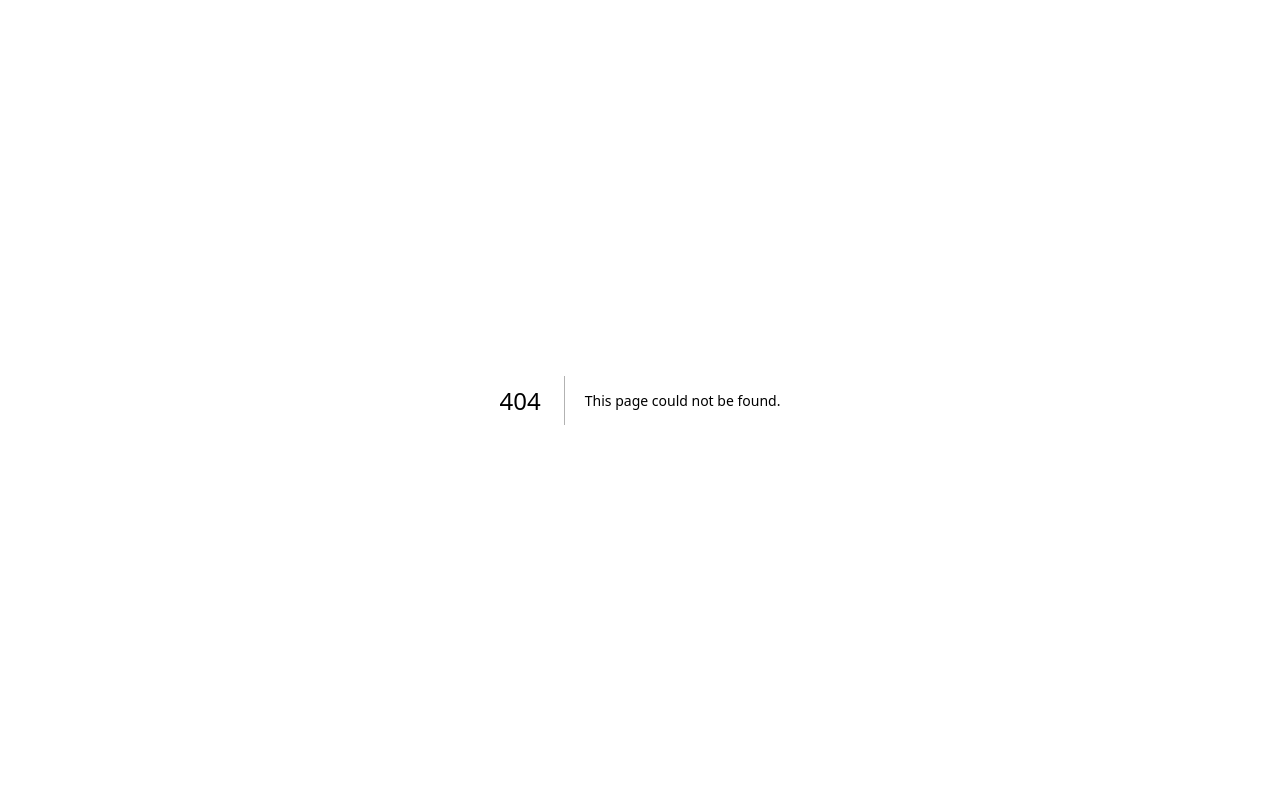
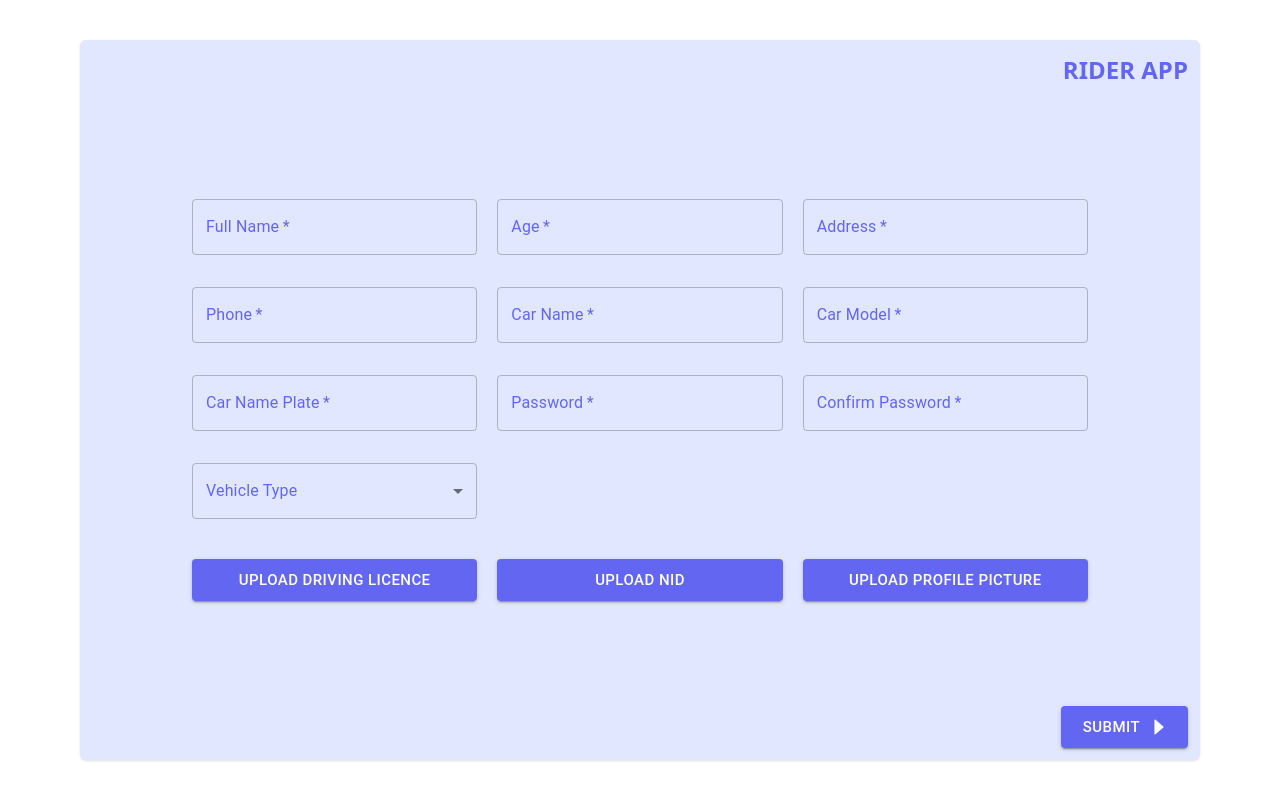
Before and after one commit to soumik9/rider-app, a Next.js app in the folder client/: page /join-as-rider in a window 1280 px wide. Before the commit this address had no page. Built offline with nearby package versions, Linux system fonts and the light colour scheme.

Commit message:
join rider page design

```diff
--- a/client/package.json
+++ b/client/package.json
@@ -22,6 +22,7 @@
     "postcss": "^8.4.21",
     "react": "18.2.0",
     "react-dom": "18.2.0",
+    "react-icons": "^4.8.0",
     "tailwindcss": "^3.2.7",
     "typescript": "5.0.2"
   },
--- /dev/null
+++ b/client/src/components/CardLayout.tsx
@@ -0,0 +1,25 @@
+import React from 'react'
+
+type Props = {
+    children: React.ReactNode
+}
+
+const CardLayout = ({ children }: Props) => {
+    return (
+        <div className='container'>
+            <div className="flex items-center justify-center h-screen w-full">
+                <div className='bg-indigo-100 h-[90vh] w-full rounded-md shadow flex flex-col items-center justify-center relative'>
+
+                    {children}
+
+                    <div className='absolute top-3 right-3'>
+                        <h1 className='text-[24px] uppercase font-semibold text-indigo-500'>Rider App</h1>
+                    </div>
+
+                </div>
+            </div>
+        </div>
+    )
+}
+
+export default CardLayout
--- /dev/null
+++ b/client/src/hooks/helper.tsx
@@ -0,0 +1,7 @@
+
+export const handleFileChange = (setFile: any, e?: any, ) => {
+    const files = e.target.files;
+    if (files.length > 0) {
+        setFile(files[0]);
+    }
+  };
--- /dev/null
+++ b/client/src/pages/join-as-rider.tsx
@@ -0,0 +1,12 @@
+import JoinAsRider from '@views/Join/JoinAsRider'
+import React from 'react'
+
+const JoinPage = () => {
+  return (
+    <>
+        <JoinAsRider />
+    </>
+  )
+}
+
+export default JoinPage
--- a/client/src/styles/globals.css
+++ b/client/src/styles/globals.css
@@ -1,3 +1,38 @@
 @tailwind base;
 @tailwind components;
 @tailwind utilities;
+
+.container {
+  @apply 3xl:px-[375px] xll:px-[135px] lg:px-[80px] md:px-[40px] px-[20px] mx-auto max-w-full;
+}
+
+.f-center {
+  @apply flex justify-center items-start;
+}
+
+.trans {
+  @apply transition ease-in-out duration-300;
+}
+
+.MuiTextField-root:focus-within .MuiOutlinedInput-notchedOutline {
+  border-color: rgb(99 102 241 / var(--tw-border-opacity));
+}
+
+.MuiTextField-root .MuiOutlinedInput-root {
+  color: rgb(99 102 241 / var(--tw-border-opacity));
+}
+
+.MuiTextField-root .MuiInputLabel-root {
+  color: rgb(99 102 241 / var(--tw-border-opacity));
+}
+
+.MuiTextField-root .MuiOutlinedInput-root:hover .MuiOutlinedInput-notchedOutline,
+.MuiTextField-root .MuiOutlinedInput-root.Mui-focused .MuiOutlinedInput-notchedOutline {
+  border-color: rgb(99 102 241 / var(--tw-border-opacity));
+}
+
+input[type="number"]::-webkit-inner-spin-button,
+input[type="number"]::-webkit-outer-spin-button {
+  -webkit-appearance: none;
+  margin: 0;
+}
--- a/client/src/views/Home/Home.tsx
+++ b/client/src/views/Home/Home.tsx
@@ -1,11 +1,37 @@
+import CardLayout from '@components/CardLayout'
+import { Button } from '@mui/material'
+import { useRouter } from 'next/router'
 import React from 'react'
+import { AiFillCaretRight } from 'react-icons/ai'
 
-type Props = {}
+const Home = () => {
 
-const Home = (props: Props) => {
-  return (
-    <div>Home</div>
-  )
+    const router = useRouter();
+
+    return (
+        <CardLayout>
+            <div className='flex flex-col gap-y-5'>
+                <Button
+                    variant="outlined"
+                    size="large"
+                    endIcon={<AiFillCaretRight />}
+                    className='!border-indigo-500 !text-indigo-500'
+                    onClick={() => router.push('/join-as-rider')}
+                >
+                    Join as a rider
+                </Button>
+                <Button
+                    variant="contained"
+                    size="large"
+                    endIcon={<AiFillCaretRight />}
+                    className='!bg-indigo-500'
+                    onClick={() => router.push('/join')}
+                >
+                    Join as a Driving Lesson Learner.
+                </Button>
+            </div>
+        </CardLayout>
+    )
 }
 
 export default Home
--- /dev/null
+++ b/client/src/views/Join/JoinAsRider.tsx
@@ -0,0 +1,196 @@
+import CardLayout from '@components/CardLayout'
+import React, { ChangeEvent, useState } from 'react'
+import { InputLabel, MenuItem, Select, FormControl, TextField, SelectChangeEvent, Button } from '@mui/material';
+import { AiFillCaretRight } from 'react-icons/ai';
+
+const JoinAsRider = () => {
+
+  const [vType, setVType] = useState<any>('');
+  const [dlFile, setFDlFile] = useState<any>('');
+  const [nidFile, setNidFile] = useState<any>('');
+  const [ppFile, setPPFile] = useState<any>('');
+
+  const [input, setInput] = useState({
+    name: '', age: '', address: '', phone: '', dlImg: '', nid: '', img: '', carName: '', carModel: '', namePlate: '', password: '', confirmPassword: '', vehicleType: ''
+  })
+
+  // select function
+  const handleTypeChange = (e: SelectChangeEvent) => {
+    setVType(e.target.value);
+    setInput({ ...input, vehicleType: e.target.value })
+  }
+
+  const handleDLFileChange = (e: any) => {
+    const files = e.target.files;
+    if (files.length > 0) {
+      setFDlFile(files[0]);
+    }
+  };
+
+  const handleNidFileChange = (e: any) => {
+    const files = e.target.files;
+    if (files.length > 0) {
+      setNidFile(files[0]);
+    }
+  };
+
+  const handlePPFileChange = (e: any) => {
+    const files = e.target.files;
+    if (files.length > 0) {
+      setPPFile(files[0]);
+    }
+  };
+
+  return (
+    <CardLayout>
+
+      <div className="grid lg:grid-cols-3 grid-cols-1 gap-x-5 gap-y-8 lg:w-[80%] w-[90%]">
+
+        <TextField
+          required
+          label="Full Name"
+          variant="outlined"
+          className=' !text-indigo-500 !w-full'
+          onChange={(e: ChangeEvent<HTMLTextAreaElement | HTMLInputElement>) => setInput({ ...input, name: e.target.value })}
+        />
+
+        <TextField
+          required
+          label="Age"
+          type='number'
+          variant="outlined"
+          className=' !text-indigo-500'
+          onChange={(e: ChangeEvent<HTMLTextAreaElement | HTMLInputElement>) => setInput({ ...input, age: e.target.value })}
+        />
+
+        <TextField
+          required
+          label="Address"
+          variant="outlined"
+          className=' !text-indigo-500'
+          onChange={(e: ChangeEvent<HTMLTextAreaElement | HTMLInputElement>) => setInput({ ...input, address: e.target.value })}
+        />
+
+        <TextField
+          required
+          label="Phone"
+          type='number'
+          variant="outlined"
+          className=' !text-indigo-500'
+          onChange={(e: ChangeEvent<HTMLTextAreaElement | HTMLInputElement>) => setInput({ ...input, phone: e.target.value })}
+        />
+
+        <TextField
+          required
+          label="Car Name"
+          variant="outlined"
+          className=' !text-indigo-500'
+          onChange={(e: ChangeEvent<HTMLTextAreaElement | HTMLInputElement>) => setInput({ ...input, carName: e.target.value })}
+        />
+
+        <TextField
+          required
+          label="Car Model"
+          variant="outlined"
+          className=' !text-indigo-500'
+          onChange={(e: ChangeEvent<HTMLTextAreaElement | HTMLInputElement>) => setInput({ ...input, carModel: e.target.value })}
+        />
+
+        <TextField
+          required
+          label="Car Name Plate"
+          variant="outlined"
+          className=' !text-indigo-500'
+          onChange={(e: ChangeEvent<HTMLTextAreaElement | HTMLInputElement>) => setInput({ ...input, namePlate: e.target.value })}
+        />
+
+        <TextField
+          required
+          label="Password"
+          variant="outlined"
+          className=' !text-indigo-500'
+          onChange={(e: ChangeEvent<HTMLTextAreaElement | HTMLInputElement>) => setInput({ ...input, password: e.target.value })}
+        />
+
+        <TextField
+          required
+          label="Confirm Password"
+          variant="outlined"
+          className=' !text-indigo-500'
+          onChange={(e: ChangeEvent<HTMLTextAreaElement | HTMLInputElement>) => setInput({ ...input, confirmPassword: e.target.value })}
+        />
+
+        <FormControl>
+          <InputLabel id="vType" className=' !text-indigo-500'>Vehicle Type</InputLabel>
+          <Select
+            labelId="vType"
+            id="vType"
+            value={vType}
+            label="Vehicle Type"
+            onChange={handleTypeChange}
+            className=' !text-indigo-500'
+          >
+            <MenuItem value='car'>Car</MenuItem>
+            <MenuItem value='bike'>Bike</MenuItem>
+          </Select>
+        </FormControl>
+
+      </div>
+
+      <div className='mt-10 lg:w-[80%] w-[90%]'>
+
+        <div className='grid lg:grid-cols-3 grid-cols-1 gap-x-5 w-ful'>
+          <Button
+            variant="contained"
+            component="label"
+            className='!bg-indigo-500 w-full overflow-hidden'
+            size="large"
+            onChange={handleDLFileChange}
+          >
+            {dlFile ? dlFile.name : 'Upload Driving Licence'}
+            <input hidden accept="image/*" multiple type="file" />
+          </Button>
+
+          <Button
+            variant="contained"
+            component="label"
+            className='!bg-indigo-500 w-full overflow-hidden'
+            size="large"
+            onChange={handleNidFileChange}
+          >
+            {nidFile ? nidFile.name : 'Upload NID'}
+            <input hidden accept="image/*" multiple type="file" />
+          </Button>
+
+          <Button
+            variant="contained"
+            component="label"
+            className='!bg-indigo-500 w-full overflow-hidden'
+            size="large"
+            onChange={handlePPFileChange}
+          >
+            {ppFile ? ppFile.name : 'Upload Profile Picture'}
+            <input hidden accept="image/*" multiple type="file" />
+          </Button>
+        </div>
+
+      </div>
+
+      <div className='absolute bottom-3 right-3'>
+        <Button
+          variant="contained"
+          size="large"
+          endIcon={<AiFillCaretRight />}
+          className='!bg-indigo-500'
+          // onClick={() => router.push('/join')}
+        >
+          Submit
+        </Button>
+      </div>
+
+
+    </CardLayout>
+  )
+}
+
+export default JoinAsRider
```
